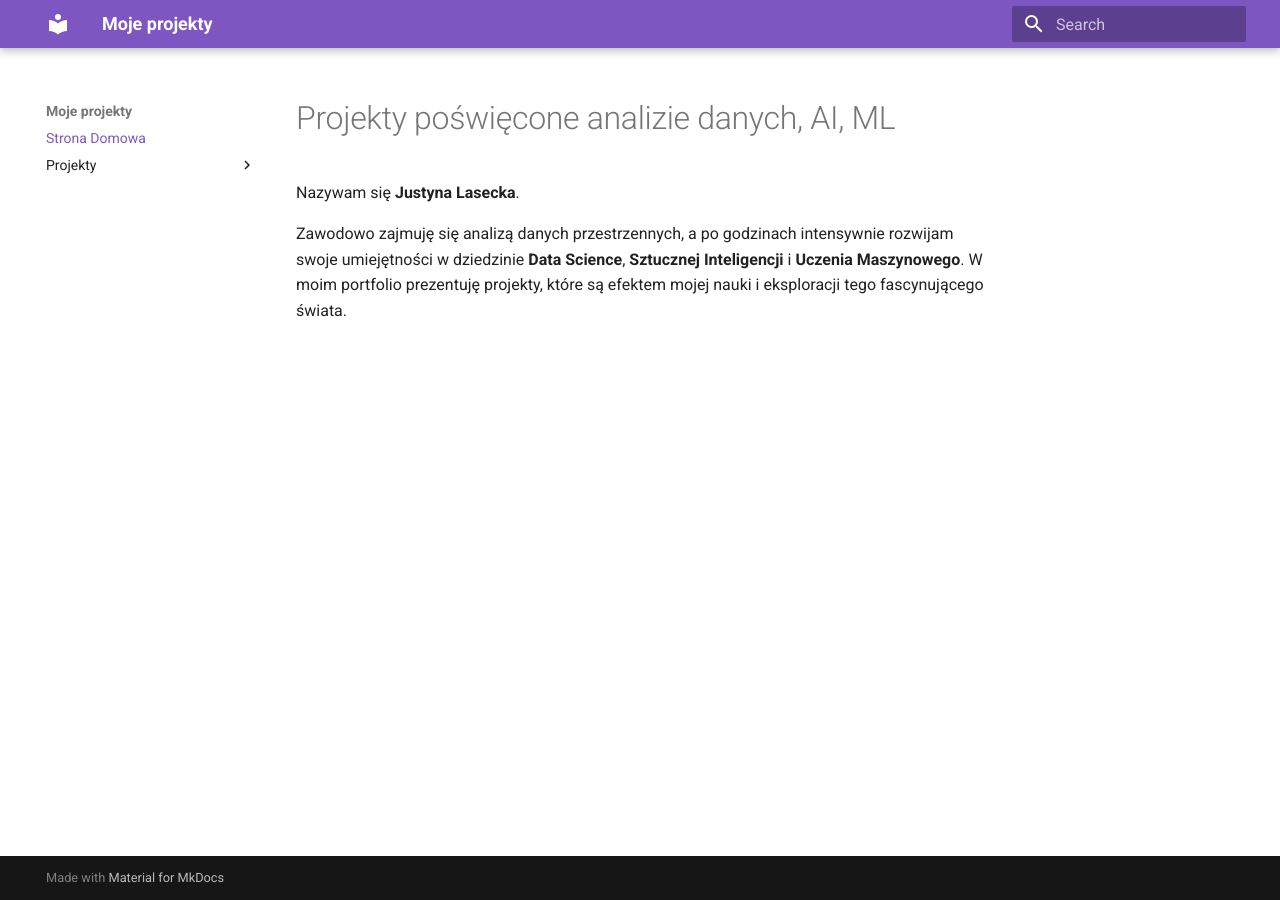
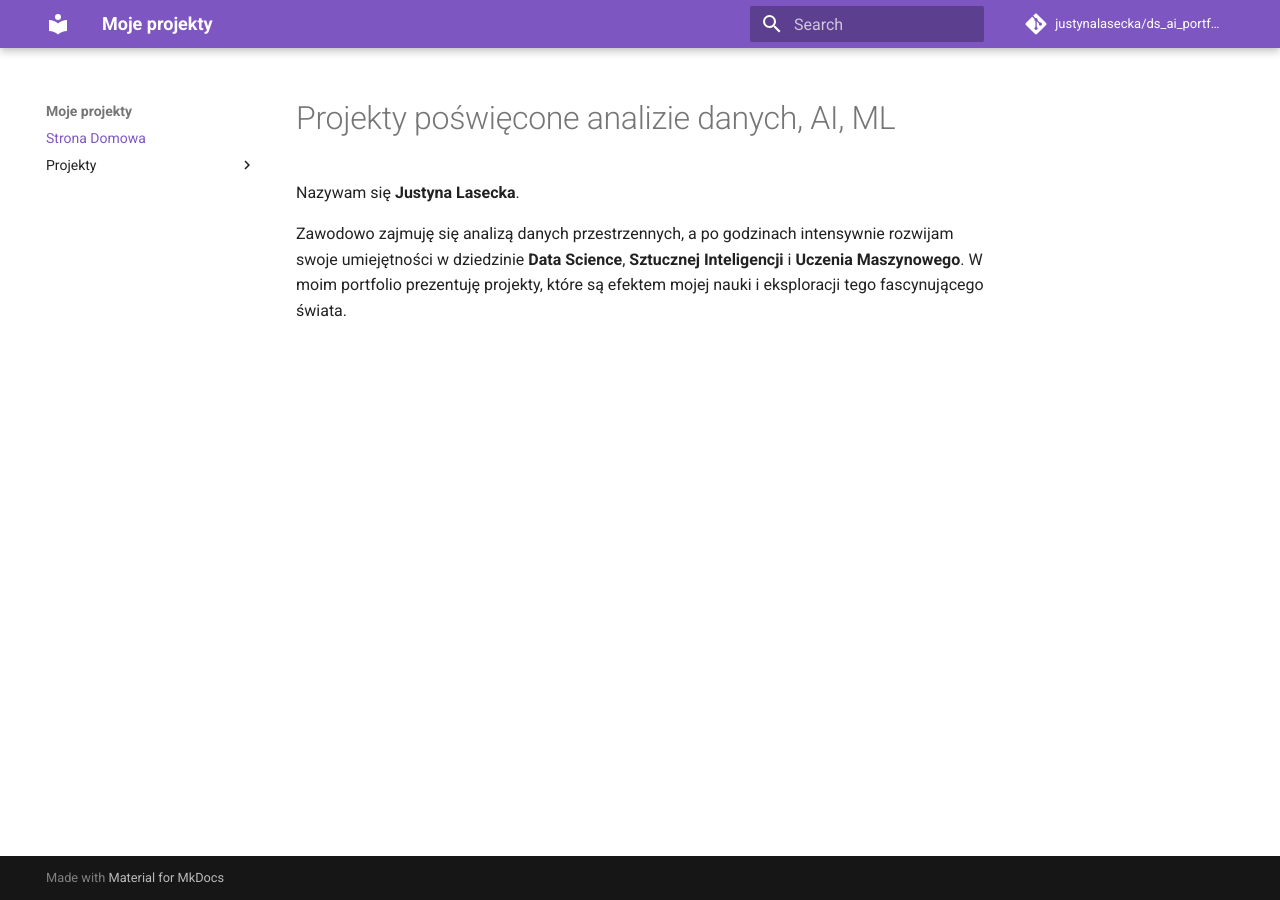
Before and after one commit to justynalasecka/ds_ai_portfolio, an MkDocs documentation site: the page built from docs/index.md, in a window 1280 px wide. Built offline with MkDocs 1.6.1 and Material for MkDocs 9.7.7, drawn with Linux system fonts in a browser that asks for light colours; comment, search, counter and statistics services are not loaded.

Commit message:
additing mkdocs.yml

```diff
--- a/mkdocs.yml
+++ b/mkdocs.yml
@@ -2,6 +2,9 @@ site_name: Moje projekty
 site_author: Justyna Lasecka
 site_description: >-
     Portfolio moich projektów z Data Science i AI-+
+
+repo_name: justynalasecka/ds_ai_portfolio
+repo_url: https://github.com/justynalasecka/ds_ai_portfolio.git
 
 theme:
   name: material
```
